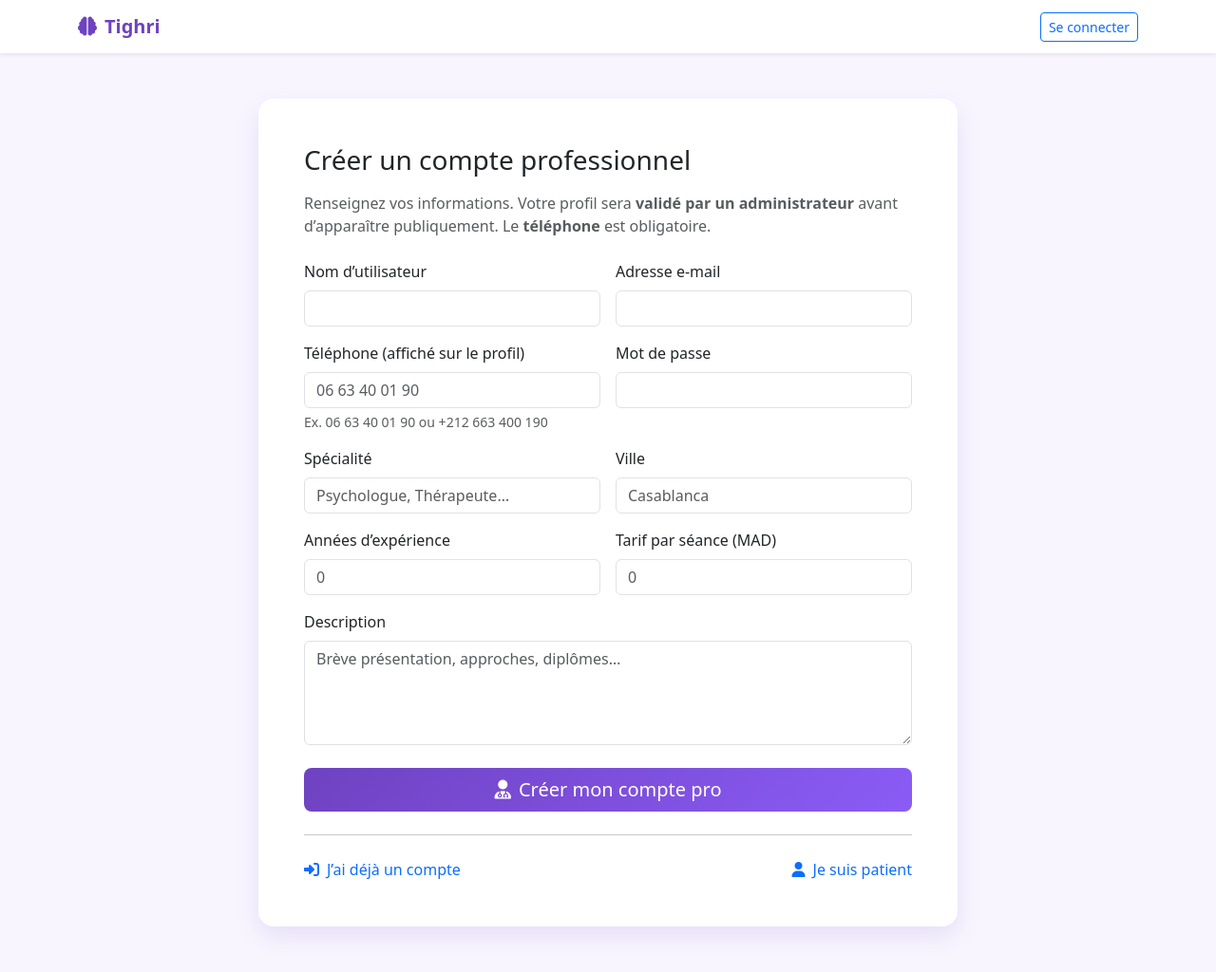
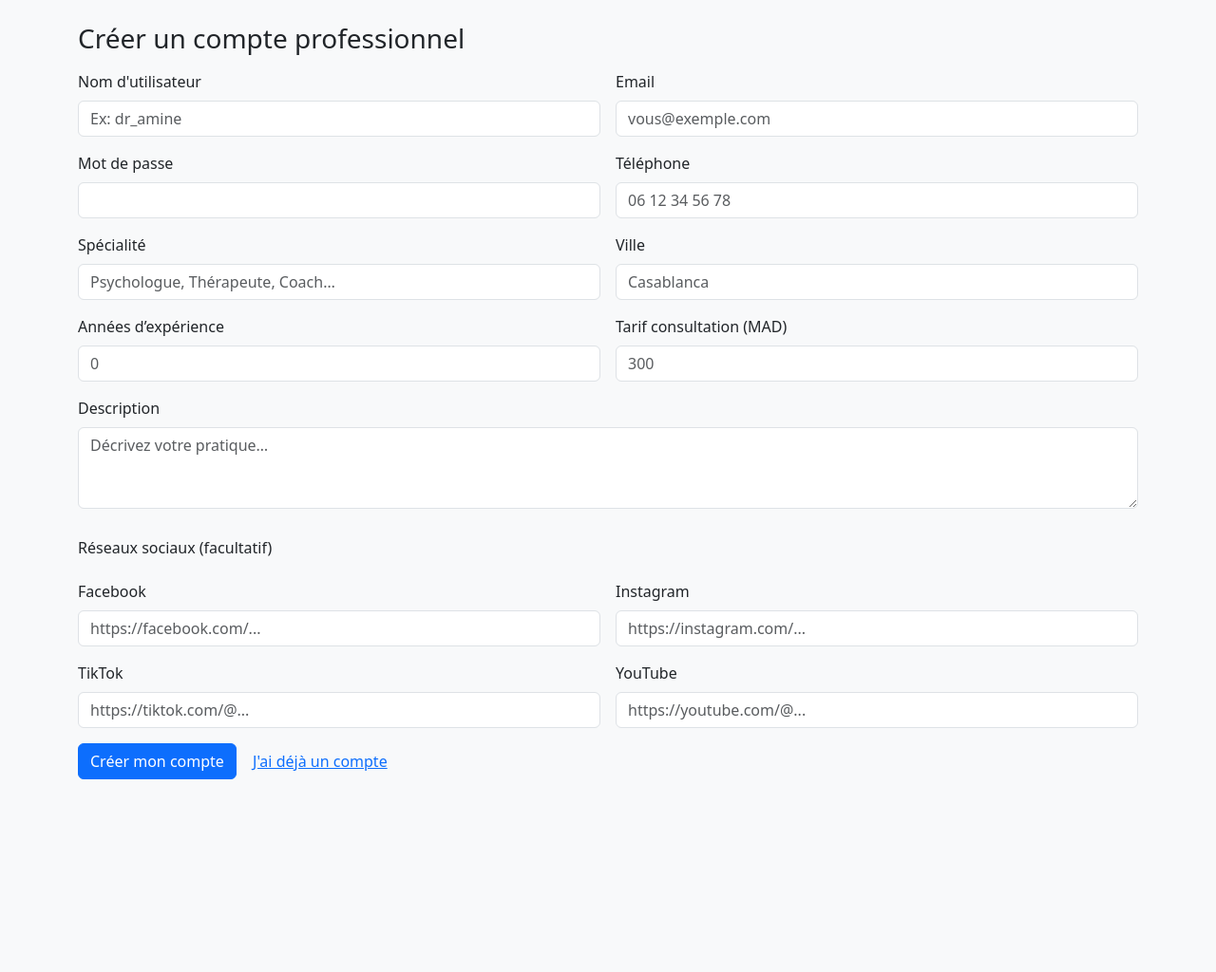
Before and after one commit to asccof/lumia-project-principale, a Flask app: page /professional_register in a window 1280 px wide. Shown: the whole page at 95% size. After the commit the page ends 821 px from the top, so only its background shows below. Run offline with Flask 3, Linux system fonts and the light colour scheme; some libraries are stand-ins or nearby versions.

Commit message:
Update professional_register.html

```diff
--- a/templates/professional_register.html
+++ b/templates/professional_register.html
@@ -3,133 +3,78 @@
 <head>
   <meta charset="UTF-8">
   <meta name="viewport" content="width=device-width, initial-scale=1">
-  <title>Tighri — Inscription Professionnel</title>
-  <link href="https://cdn.jsdelivr.net/npm/bootstrap@5.3.3/dist/css/bootstrap.min.css" rel="stylesheet">
-  <link href="https://cdnjs.cloudflare.com/ajax/libs/font-awesome/6.5.2/css/all.min.css" rel="stylesheet">
-  <style>
-    :root{--primary:#6f42c1;--secondary:#8b5cf6;}
-    body{background:#f8f5ff;}
-    .card{border:none; border-radius:16px; box-shadow:0 10px 25px rgba(111,66,193,.12);}
-    .btn-primary{background:linear-gradient(135deg,var(--primary),var(--secondary)); border:none;}
-    .btn-primary:hover{filter:brightness(.95);}
-    .brand{color:var(--primary); font-weight:800; text-decoration:none;}
-  </style>
+  <title>Inscription professionnel — Tighri</title>
+  <link href="https://cdn.jsdelivr.net/npm/bootstrap@5.3.0/dist/css/bootstrap.min.css" rel="stylesheet">
 </head>
-<body>
-  <nav class="navbar navbar-light bg-white shadow-sm">
-    <div class="container">
-      <a class="navbar-brand brand" href="{{ url_for('index') }}"><i class="fa-solid fa-brain me-2"></i>Tighri</a>
-      <div>
-        <a href="{{ url_for('login') }}" class="btn btn-outline-primary btn-sm">Se connecter</a>
-      </div>
-    </div>
-  </nav>
+<body class="bg-light">
+<div class="container py-4">
+  <h1 class="h3 mb-3">Créer un compte professionnel</h1>
 
-  <div class="container py-5">
-    <div class="row justify-content-center">
-      <div class="col-lg-8">
-        {% set _cats={'success':'success','info':'info','warning':'warning','danger':'danger','error':'danger'} %}
-        {% with messages = get_flashed_messages(with_categories=true) %}
-          {% if messages %}
-            {% for c, m in messages %}
-              <div class="alert alert-{{ _cats.get(c,'info') }} alert-dismissible fade show" role="alert">
-                {{ m }}<button type="button" class="btn-close" data-bs-dismiss="alert" aria-label="Fermer"></button>
-              </div>
-            {% endfor %}
-          {% endif %}
-        {% endwith %}
-
-        <div class="card p-4 p-lg-5 bg-white">
-          <h1 class="h3 mb-3">Créer un compte professionnel</h1>
-          <p class="text-muted mb-4">Renseignez vos informations. Votre profil sera <strong>validé par un administrateur</strong> avant d’apparaître publiquement. Le <strong>téléphone</strong> est obligatoire.</p>
-
-          <form method="post" action="{{ url_for('professional_register') }}" novalidate>
+  <form method="post">
     {% if csrf_token is defined %}<input type="hidden" name="csrf_token" value="{{ csrf_token() }}">{% endif %}
-
     <div class="row g-3">
       <div class="col-md-6">
-                <label for="username" class="form-label">Nom d’utilisateur</label>
-                <input id="username" name="username" type="text" class="form-control" required
-                       value="{{ request.form.get('username','') if request else '' }}" autocomplete="username">
+        <label class="form-label">Nom d'utilisateur</label>
+        <input name="username" required class="form-control" placeholder="Ex: dr_amine">
       </div>
       <div class="col-md-6">
-                <label for="email" class="form-label">Adresse e-mail</label>
-                <input id="email" name="email" type="email" class="form-control" required
-                       value="{{ request.form.get('email','') if request else '' }}" autocomplete="email">
+        <label class="form-label">Email</label>
+        <input name="email" type="email" required class="form-control" placeholder="vous@exemple.com">
+      </div>
+      <div class="col-md-6">
+        <label class="form-label">Mot de passe</label>
+        <input name="password" type="password" required class="form-control">
+      </div>
+      <div class="col-md-6">
+        <label class="form-label">Téléphone</label>
+        <input name="phone" required class="form-control" placeholder="06 12 34 56 78">
       </div>
 
       <div class="col-md-6">
-                <label for="phone" class="form-label">Téléphone (affiché sur le profil)</label>
-                <input id="phone" name="phone" type="tel" class="form-control" required
-                       placeholder="06 63 40 01 90"
-                       inputmode="tel"
-                       pattern="[\d\s\+\-()]{9,}"
-                       value="{{ request.form.get('phone','') if request else '' }}">
-                <div class="form-text">Ex. 06 63 40 01 90 ou +212 663 400 190</div>
+        <label class="form-label">Spécialité</label>
+        <input name="specialty" class="form-control" placeholder="Psychologue, Thérapeute, Coach…">
       </div>
       <div class="col-md-6">
-                <label for="password" class="form-label">Mot de passe</label>
-                <input id="password" name="password" type="password" class="form-control" required autocomplete="new-password" minlength="6">
+        <label class="form-label">Ville</label>
+        <input name="city" class="form-control" placeholder="Casablanca">
       </div>
-
       <div class="col-md-6">
-                <label for="specialty" class="form-label">Spécialité</label>
-                <input id="specialty" name="specialty" list="specialty_list" class="form-control" required
-                       value="{{ request.form.get('specialty','') if request else '' }}" placeholder="Psychologue, Thérapeute…">
-                <datalist id="specialty_list">
-                  <option value="Psychologue">
-                  <option value="Psychothérapeute">
-                  <option value="Thérapeute familial">
-                  <option value="Coach">
-                  <option value="Orthophoniste">
-                  <option value="Psychomotricien">
-                  <option value="Kinésithérapeute">
-                  <option value="Guérisseur">
-                </datalist>
+        <label class="form-label">Années d’expérience</label>
+        <input name="experience" type="number" min="0" class="form-control" placeholder="0">
       </div>
-
       <div class="col-md-6">
-                <label for="city" class="form-label">Ville</label>
-                <input id="city" name="city" type="text" class="form-control" required
-                       value="{{ request.form.get('city','') if request else '' }}" placeholder="Casablanca">
+        <label class="form-label">Tarif consultation (MAD)</label>
+        <input name="consultation_fee" type="number" step="0.01" class="form-control" placeholder="300">
       </div>
-
-              <div class="col-md-6">
-                <label for="experience" class="form-label">Années d’expérience</label>
-                <input id="experience" name="experience" type="number" min="0" step="1" class="form-control"
-                       value="{{ request.form.get('experience','') if request else '' }}" placeholder="0">
-              </div>
-
-              <div class="col-md-6">
-                <label for="consultation_fee" class="form-label">Tarif par séance (MAD)</label>
-                <input id="consultation_fee" name="consultation_fee" type="number" min="0" step="0.01" class="form-control"
-                       value="{{ request.form.get('consultation_fee','') if request else '' }}" placeholder="0">
+      <div class="col-12">
+        <label class="form-label">Description</label>
+        <textarea name="description" rows="3" class="form-control" placeholder="Décrivez votre pratique…"></textarea>
       </div>
 
       <div class="col-12">
-                <label for="description" class="form-label">Description</label>
-                <textarea id="description" name="description" rows="4" class="form-control"
-                          placeholder="Brève présentation, approches, diplômes…">{{ request.form.get('description','') if request else '' }}</textarea>
+        <h6 class="mt-3">Réseaux sociaux (facultatif)</h6>
+      </div>
+      <div class="col-md-6">
+        <label class="form-label">Facebook</label>
+        <input name="facebook_url" type="url" class="form-control" placeholder="https://facebook.com/...">
+      </div>
+      <div class="col-md-6">
+        <label class="form-label">Instagram</label>
+        <input name="instagram_url" type="url" class="form-control" placeholder="https://instagram.com/...">
+      </div>
+      <div class="col-md-6">
+        <label class="form-label">TikTok</label>
+        <input name="tiktok_url" type="url" class="form-control" placeholder="https://tiktok.com/@...">
+      </div>
+      <div class="col-md-6">
+        <label class="form-label">YouTube</label>
+        <input name="youtube_url" type="url" class="form-control" placeholder="https://youtube.com/@...">
       </div>
     </div>
 
-            <div class="d-grid mt-4">
-              <button class="btn btn-primary btn-lg" type="submit">
-                <i class="fa-solid fa-user-md me-2"></i>Créer mon compte pro
-              </button>
+    <button class="btn btn-primary mt-3">Créer mon compte</button>
+    <a class="btn btn-link mt-3" href="{{ url_for('login') }}">J'ai déjà un compte</a>
+  </form>
 </div>
-          </form>
-
-          <hr class="my-4">
-          <div class="d-flex justify-content-between">
-            <a href="{{ url_for('login') }}" class="text-decoration-none"><i class="fa-solid fa-right-to-bracket me-2"></i>J’ai déjà un compte</a>
-            <a href="{{ url_for('register') }}" class="text-decoration-none"><i class="fa-solid fa-user me-2"></i>Je suis patient</a>
-          </div>
-        </div>
-      </div>
-    </div>
-  </div>
-
-  <script src="https://cdn.jsdelivr.net/npm/bootstrap@5.3.3/dist/js/bootstrap.bundle.min.js"></script>
 </body>
 </html>
```
Lines whose indentation alone changed are shown as unchanged.
